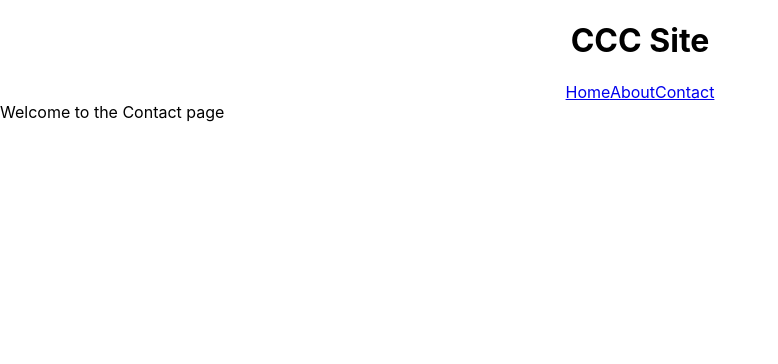
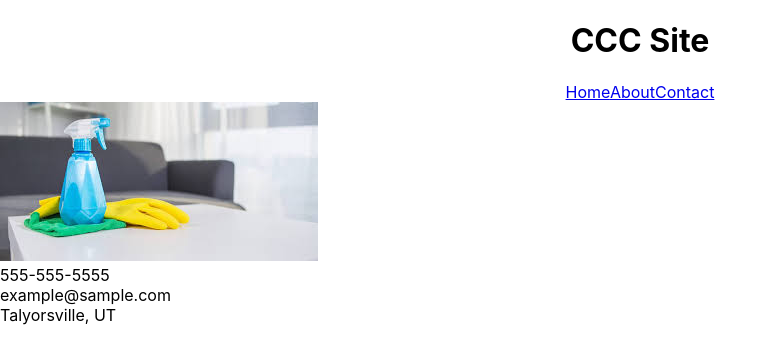
Before and after one commit to OswaldoGutierrez/CCC-Site, a React (Create React App) app: page /contact in a window 1280 px wide. Shown: the top 364 px of the page, without its empty margins (0-778 px from the left). Built offline with nearby package versions, Linux system fonts and the light colour scheme.

Commit message:
added content to contact page

```diff
--- a/src/pages/contact.js
+++ b/src/pages/contact.js
@@ -1,9 +1,29 @@
 import React from "react";
 
-class Contact extends React.Component {
-  render() {
-    return <div className="Contact">Welcome to the Contact page</div>;
-  }
+import contactImage from "../images/contact-image.jpg";
+
+export default function() {
+  return (
+    <div className="Contact">
+      <div className="left-column">
+        <img src={contactImage} alt="pic" />
+      </div>
+
+      <div className="right-column">
+        <div className="contact-points">
+          <div className="points-group">
+            <div className="text">555-555-5555</div>
+          </div>
+
+          <div className="points-group">
+            <div className="text">example@sample.com</div>
+          </div>
+
+          <div className="points-group">
+            <div className="text">Talyorsville, UT</div>
+          </div>
+        </div>
+      </div>
+    </div>
+  );
 }
-
-export default Contact;
```
Also changed, not shown: src/images/contact-image.jpg (renamed from src/images/download (4).jpg).
